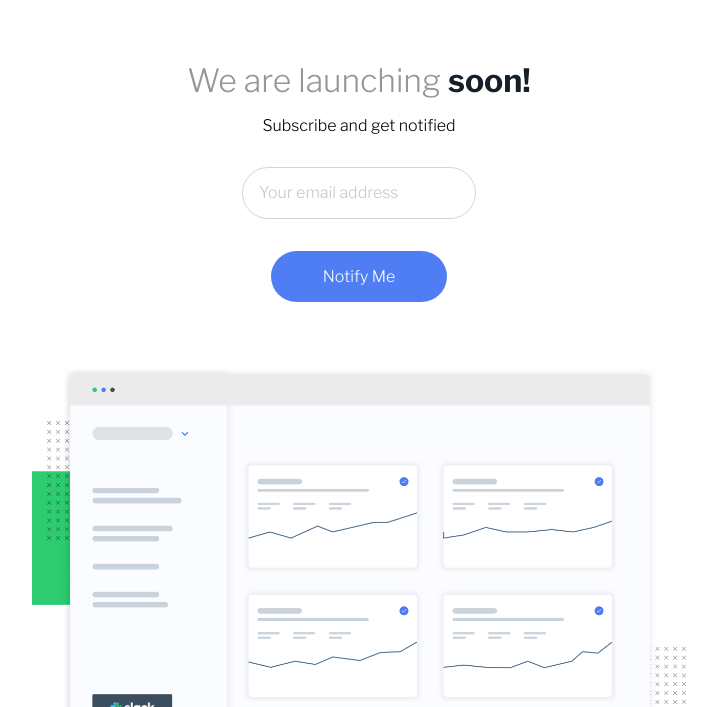
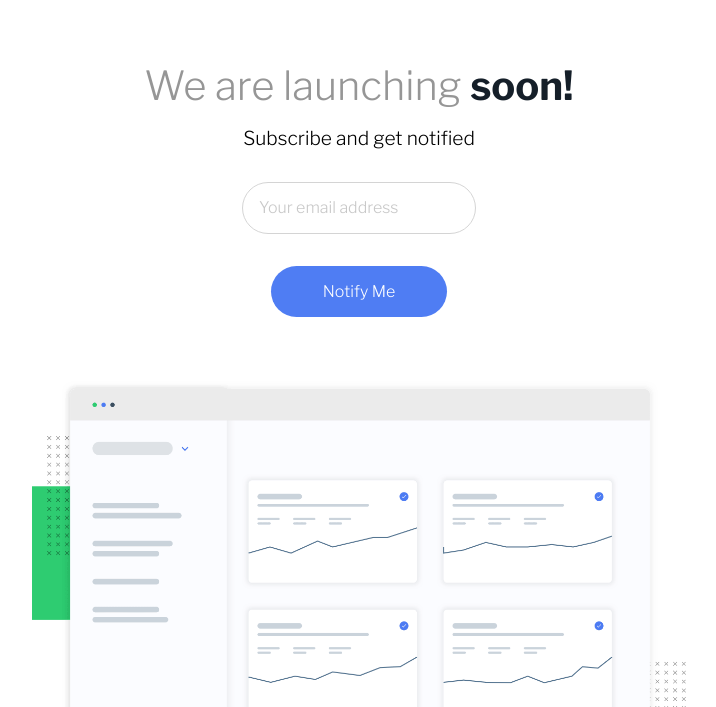
Before and after one commit to TheCoderGuru/ping-coming-soon-page, a plain HTML site: page index.html in a window 1280 px wide. Shown: the part 93-800 px from the top of the page, without its empty margins (281-997 px from the left). Drawn offline with nearby package versions, Linux system fonts and the light colour scheme.

Commit message:
Updated the code to fix an error

```diff
--- a/style.css
+++ b/style.css
@@ -33,7 +33,7 @@
 
 .container__title{
     font-family: var(--font-base);
-    font-size: 2rem;
+    font-size: 2.5rem;
     margin: 0 auto;
     text-align: center;
     color: var(--neutral-gray);
@@ -41,7 +41,7 @@
 
 .container__subtitle{
     font-family: var(--font-base);
-    font-size: 1rem;
+    font-size: 1.2rem;
     text-align: center;
     margin-top: 1rem;
     font-weight: 300;
@@ -59,7 +59,6 @@
     display: block;
     vertical-align: middle;
     height: auto;
-    /**/
 }
 
 
```
